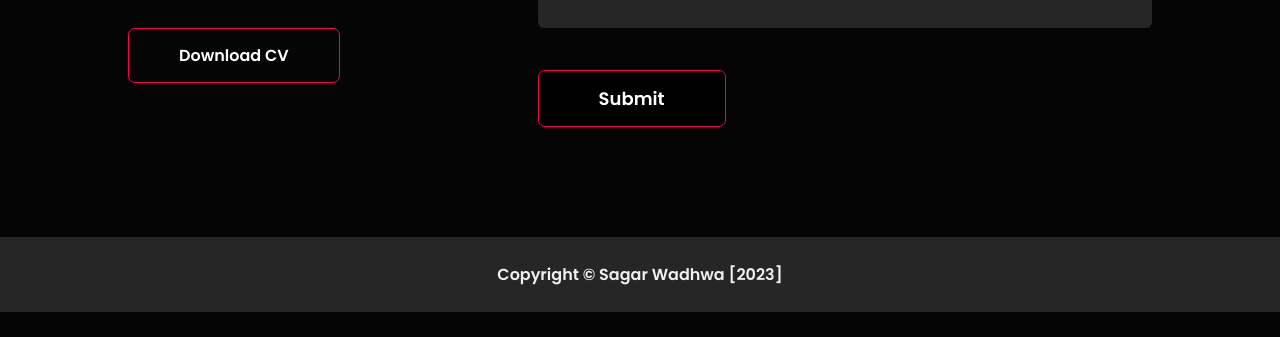
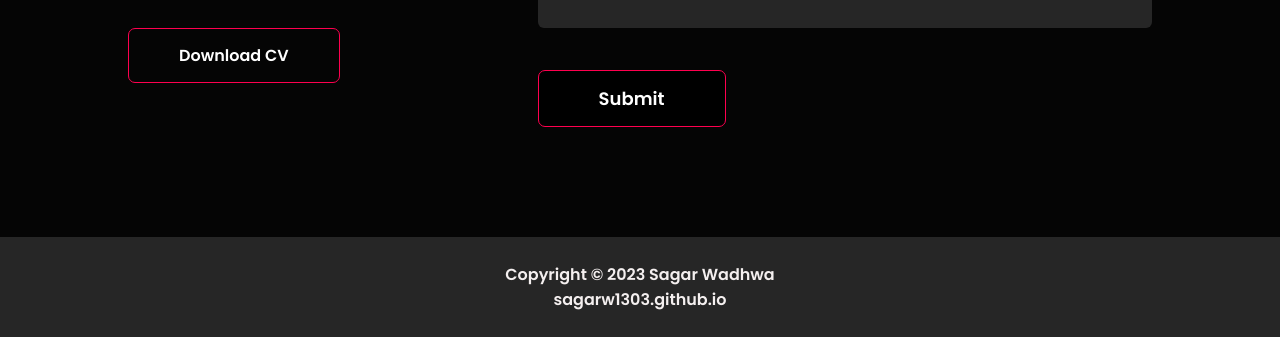
Before and after one commit to sagar-8/sagar-8, a plain HTML site: page index.html in a window 1280 px wide. Shown: the part 4026-4363 px from the top of the page. Before the commit the page ends 4338 px from the top, so only its background shows below. Drawn offline with Linux system fonts and the light colour scheme.

Commit message:
Add files via upload

```diff
--- a/index.html
+++ b/index.html
@@ -322,7 +322,8 @@
     <!-- Footer section starts from here -->
     <footer>
         <div id="copyright">
-            <p>Copyright &copy; Sagar Wadhwa [2023] </p>
+            <p>Copyright &copy; 2023 Sagar Wadhwa</p>
+            <p>sagarw1303.github.io</p>
         </div>
     </footer>
 
--- a/style.css
+++ b/style.css
@@ -442,6 +442,6 @@ nav,
 .navbar {
     position: fixed;
     top: 0;
-    width: 80%;
+    width: 83%;
     z-index: 12;
 }
```
